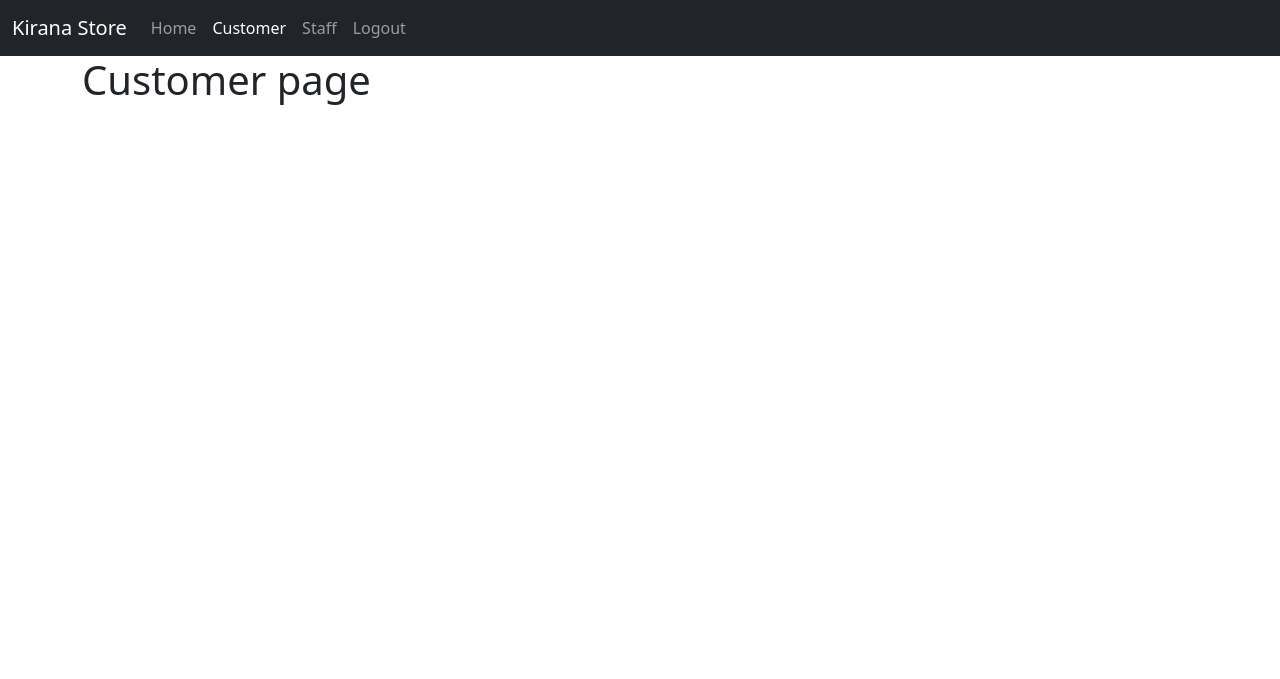
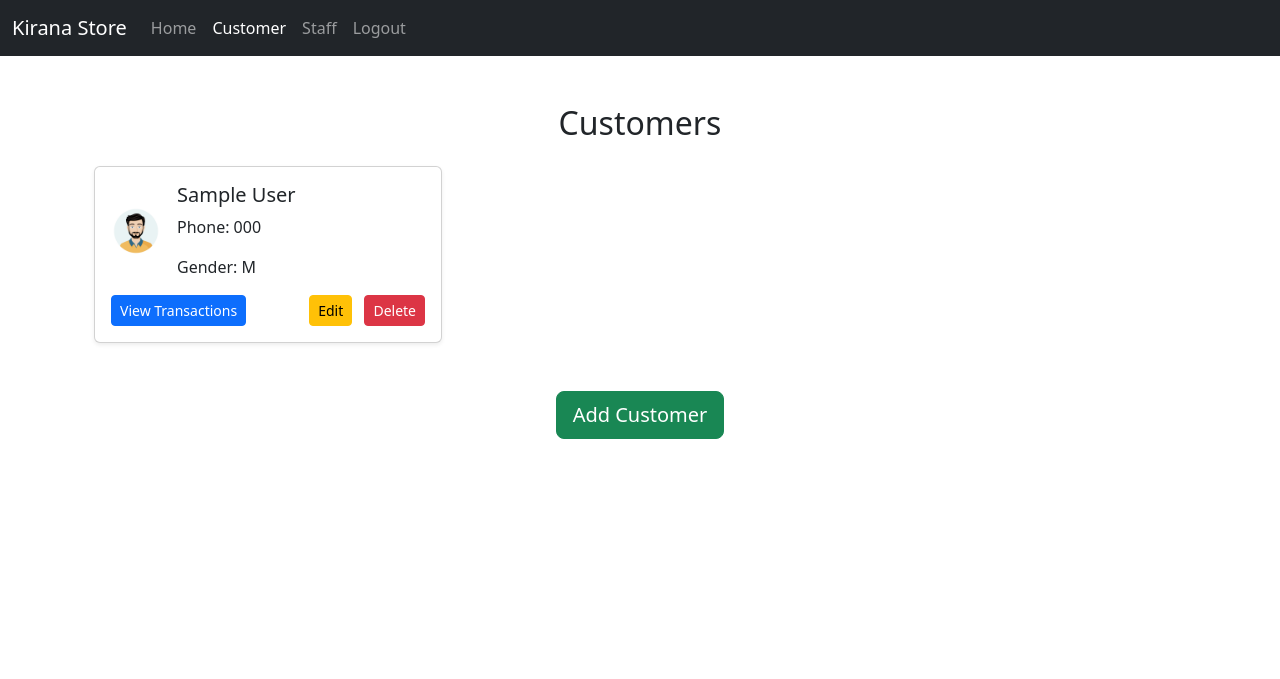
Before and after one commit to Niraj567-b/KiranaTrack, a Django app: page /customer/ in a window 1280 px wide. Shown: the top 679 px of the page. Run offline with Django 5.2, Linux system fonts and the light colour scheme; tables that the repository leaves empty hold one stand-in row (values such as "Sample post").

Commit message:
added customer page

```diff
--- a/store/models.py
+++ b/store/models.py
@@ -1,10 +1,17 @@
 from django.db import models
+
+GENDER_CHOICES = [
+        ('M', 'Male'),
+        ('F', 'Female'),
+        ('O', 'Other'),
+    ]
 
 class Customer(models.Model):
 
     name = models.CharField(max_length = 100, blank = False, null = False)
     phone = models.CharField(max_length = 10, blank = False, null = False)
-    AadharNo = models.CharField(max_length = 10, blank = False, null = False, unique = True)
+    AadharNo = models.CharField(max_length = 12, blank = False, null = False, unique = True)
+    gender = models.CharField(max_length=1,choices=GENDER_CHOICES,default='M')
     address = models.TextField(blank = False, null = False)
 
     def __str__(self):
@@ -15,6 +22,7 @@ class Staff(models.Model):
     staffName = models.CharField(max_length = 100, blank = False, null = False)
     phone = models.CharField(max_length = 10, blank = False, null = False)
     address = models.TextField(blank = False, null = False)
+    gender = models.CharField(max_length=1,choices=GENDER_CHOICES,default='M')
 
     def __str__(self):
         return self.staffName
--- a/store/views.py
+++ b/store/views.py
@@ -1,11 +1,15 @@
 from django.shortcuts import render
+from .models import Customer
 
 def home (request):
     return render(request,'home.html')
 
 
 def customer (request):
-    return render(request,'customer.html')
+
+    customers = Customer.objects.all()
+
+    return render(request,'customer.html',{'customers': customers})
 
 
 def staff (request):
--- a/templates/customer.html
+++ b/templates/customer.html
@@ -1,15 +1,69 @@
 {% extends "base.html" %}
+{% load static %}
 
 <!doctype html>
 <html lang="en">
+
 <head>
   <meta charset="utf-8">
   <meta name="viewport" content="width=device-width, initial-scale=1">
   <title>Bootstrap demo</title>
-    <link href="https://cdn.jsdelivr.net/npm/bootstrap@5.3.3/dist/css/bootstrap.min.css" rel="stylesheet" integrity="sha384-QWTKZyjpPEjISv5WaRU9OFeRpok6YctnYmDr5pNlyT2bRjXh0JMhjY6hW+ALEwIH" crossorigin="anonymous">
+  <link href="https://cdn.jsdelivr.net/npm/bootstrap@5.3.3/dist/css/bootstrap.min.css" rel="stylesheet"
+    integrity="sha384-QWTKZyjpPEjISv5WaRU9OFeRpok6YctnYmDr5pNlyT2bRjXh0JMhjY6hW+ALEwIH" crossorigin="anonymous">
 </head>
+
 <body>
-    {% block Content %} <h1>Customer page</h1> {% endblock %}
-    <script src="https://cdn.jsdelivr.net/npm/bootstrap@5.3.3/dist/js/bootstrap.bundle.min.js" integrity="sha384-YvpcrYf0tY3lHB60NNkmXc5s9fDVZLESaAA55NDzOxhy9GkcIdslK1eN7N6jIeHz" crossorigin="anonymous"></script>
+  {% block Content %}
+  <div class="container mt-5">
+
+    <!-- Heading -->
+    <h2 class="text-center mb-4">Customers</h2>
+
+    <!-- Table of customers -->
+    <div class="row">
+      <!-- Loop through customers here. Each customer will have their own card -->
+      {% for customer in customers %}
+      <div class="col-md-4 mb-4">
+        <div class="card shadow-sm">
+          <div class="card-body">
+            <div class="d-flex align-items-center">
+              <img src="{% if customer.gender == 'M'%}{% static 'images/profile-M.jpg' %}
+                {% else %}{% static 'images/profile-F.jpg' %}{%endif %}" alt="Profile" class="rounded-circle me-3"
+                style="width: 50px; height: 50px; object-fit: cover;">
+              <div>
+                <h5 class="card-title">{{ customer.name }}</h5>
+                <p class="card-text">Phone: {{ customer.phone }}</p>
+                <p class="card-text">Gender: {{ customer.gender }}</p>
+              </div>
+            </div>
+
+            <div class="d-flex justify-content-between mt-3">
+              <a href="#" class="btn btn-primary btn-sm">View Transactions</a>
+              <div>
+                <a href="#" class="btn btn-warning btn-sm me-2">Edit</a>
+                <a href="#" class="btn btn-danger btn-sm">Delete</a>
+              </div>
+            </div>
+          </div>
+        </div>
+      </div>
+      {% endfor %}
+    </div>
+
+    <!-- Add Customer Button -->
+    <div class="text-center mt-4">
+      <a href="#" class="btn btn-success btn-lg">Add Customer</a>
+    </div>
+  </div>
+
+  {% endblock %}
+  <!-- Bootstrap JS (Optional for interactions like dropdowns, modals, etc.) -->
+  <script src="https://cdn.jsdelivr.net/npm/bootstrap@5.3.3/dist/js/bootstrap.bundle.min.js"
+    integrity="sha384-YvpcrYf0tY3lHB60NNkmXc5s9fDVZLESaAA55NDzOxhy9GkcIdslK1eN7N6jIeHz"
+    crossorigin="anonymous"></script>
+  <script src="https://cdn.jsdelivr.net/npm/bootstrap@5.3.3/dist/js/bootstrap.bundle.min.js"
+    integrity="sha384-YvpcrYf0tY3lHB60NNkmXc5s9fDVZLESaAA55NDzOxhy9GkcIdslK1eN7N6jIeHz"
+    crossorigin="anonymous"></script>
 </body>
+
 </html>
```
Also changed, not shown: templates/home.html (+22 -13 lines), static/images/profile-F.jpg (added), static/images/profile-M.jpg (added), store/migrations/0001_initial.py (added), store/migrations/0002_customer_gender_staff_gender.py (added). Lines whose indentation alone changed are shown as unchanged.
